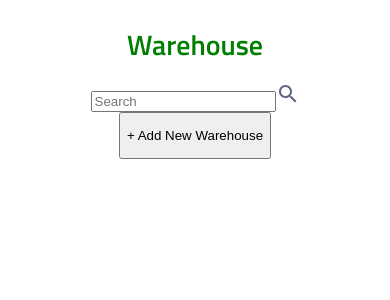
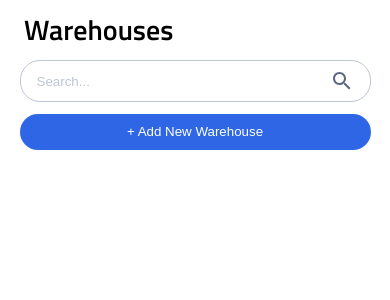
Before and after one commit to dige91/instock, a React (Create React App) app: page / in a window 390 px wide. Shown: the top 300 px of the page. Built offline with nearby package versions, Linux system fonts and the light colour scheme.

Commit message:
Warehouse header for mobile

```diff
--- a/src/App.scss
+++ b/src/App.scss
@@ -2,3 +2,10 @@
 @use '../src/styles/partials/mixin' as *;
 @use '../src/styles/partials/typography' as *;
 @use '../src/styles/partials/variables' as *;
+
+* {
+  padding: 0;
+  margin: 0;
+  box-sizing: border-box;
+  text-decoration: none;
+}
--- a/src/Components/pages/Warehouse/Warehouse.js
+++ b/src/Components/pages/Warehouse/Warehouse.js
@@ -7,16 +7,16 @@ const Warehouse = () => {
     return (
         <div className='warehouse'>
             <div className='warehouse__header'>
-                <h1 className="warehouse__header-title">Warehouse</h1>
-                <div className='warehouse__header-search'>
-                    <input className="warehouse__header-search__left" type="text" id="searchInput" placeholder="Search"></input>
-                    <img className="warehouse__header-search__loupe" src={search} alt="small loupe for search"></img>
+                <h1 className="warehouse__header-title">Warehouses</h1>
+                <div className="warehouse__header-search">
+                    <input className="warehouse__header-search__text" type="text" id="searchInput" placeholder="Search..." />
+                    <img className="warehouse__header-search__icon" src={search} alt="Search" />
                 </div>
-                <Link to='#'>
+                {/* <Link to='#'> */}
                     <button className="warehouse__header-button">
                         <p className="warehouse__header-button__text">+ Add New Warehouse</p>
                     </button>
-                </Link>
+                {/* </Link> */}
             </div>
         </div>
     );
--- a/src/Components/pages/Warehouse/Warehouse.scss
+++ b/src/Components/pages/Warehouse/Warehouse.scss
@@ -1,18 +1,64 @@
 @use '../../../styles/partials/mixin' as *;
+@use '../../../styles/partials/colors' as *;
 
-.warehouse{
+* {
+    box-sizing: border-box;
+    margin: 0;
+    padding: 0;
+}
+.warehouse {
 
-    &__header{
+    &__header {
         display: flex;
         flex-direction: column;
         align-items: center;
 
-        @include tablet{
+        @include tablet {
             flex-direction: row;
         }
 
-        &-title{
-            color: green;
+        &-title {
+            align-self: flex-start;
+            margin: .75rem;
+            margin-left: 1.5rem;
+        }
+
+        &-search {
+            width: 90%;
+            display: flex;
+            justify-content: space-between;
+            border: 1px solid $cloud;
+            border-radius: 1.25rem;
+            padding: .5rem;
+
+            &__text {
+                border: none;
+                outline: none;
+                padding-left: .5rem;
+
+                &:focus {
+                    outline: none;
+                }
+            }
+
+            &__icon {
+                padding-right: .5rem;
+                cursor: pointer;
+            }
+        }
+
+        &-button{
+            border: none;
+            width: 90%;
+            background-color: $instock-indigo;
+            color: $white;
+            border-radius: 1.25rem;
+            padding: .65rem;
+            margin-top: .75rem;
         }
     }
 }
+
+::placeholder {
+    color: $cloud;
+}
```
